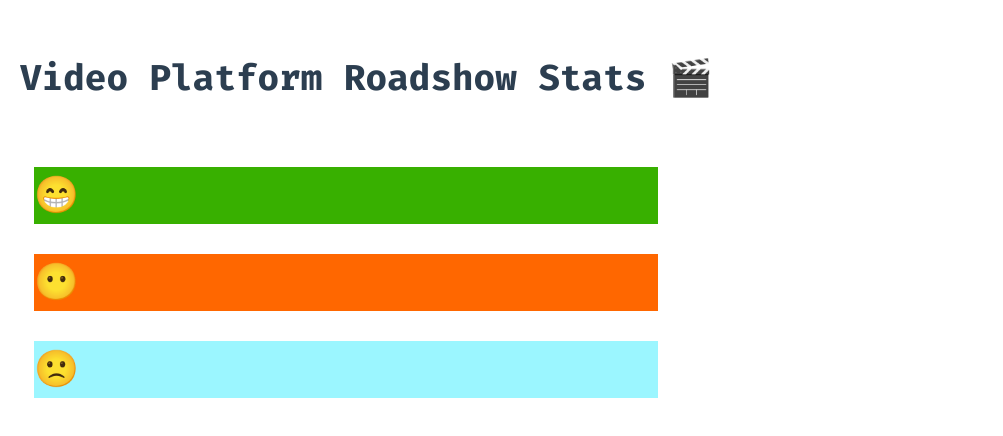
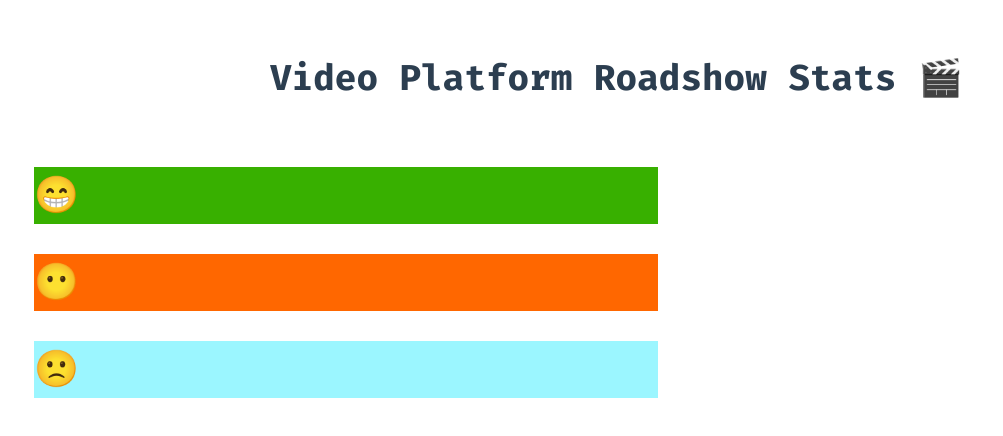
Before and after one commit to namratasiv/vue-feedback-display, a Vue app: page / in a window 1280 px wide. Shown: the top 436 px of the page, without its empty margins (0-1003 px from the left). Built offline with nearby package versions, Linux system fonts and the light colour scheme; no server answers.

Commit message:
Add files via upload

```diff
--- a/src/App.vue
+++ b/src/App.vue
@@ -5,7 +5,7 @@
     <section class="graph-two">
 
 
-    <h2>Video Platform Roadshow Stats 🎬</h2>
+    <h1 style="position:relative; left: 250px;">Video Platform Roadshow Stats 🎬</h1>
   <div class="bar-graph-container">
     <div class="bar-container">
      <div class="html" v-bind:style="{ width: update3 + '%' }">
@@ -90,7 +90,7 @@
     },
   },
   created(){
-const socket = io('https://polite-dinosaur-legally.ngrok-free.app/');
+const socket = io('http://127.0.0.1:8080/');
 console.log("new data came in!!!")
 
 socket.on('connect', function () {
```
